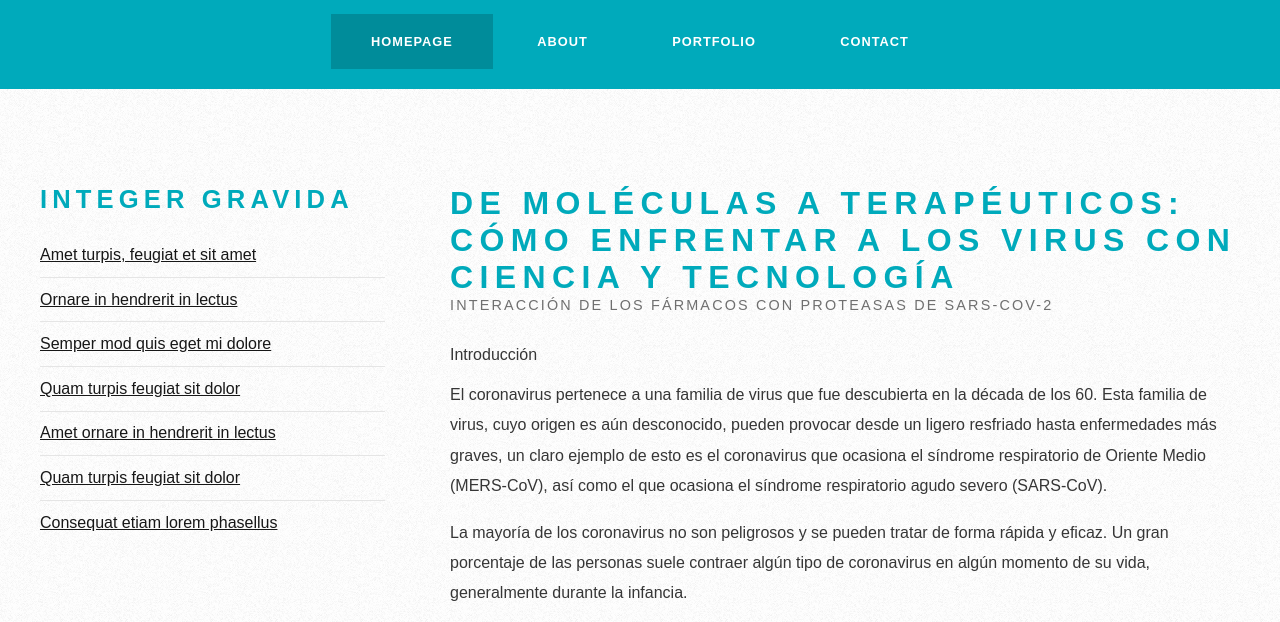
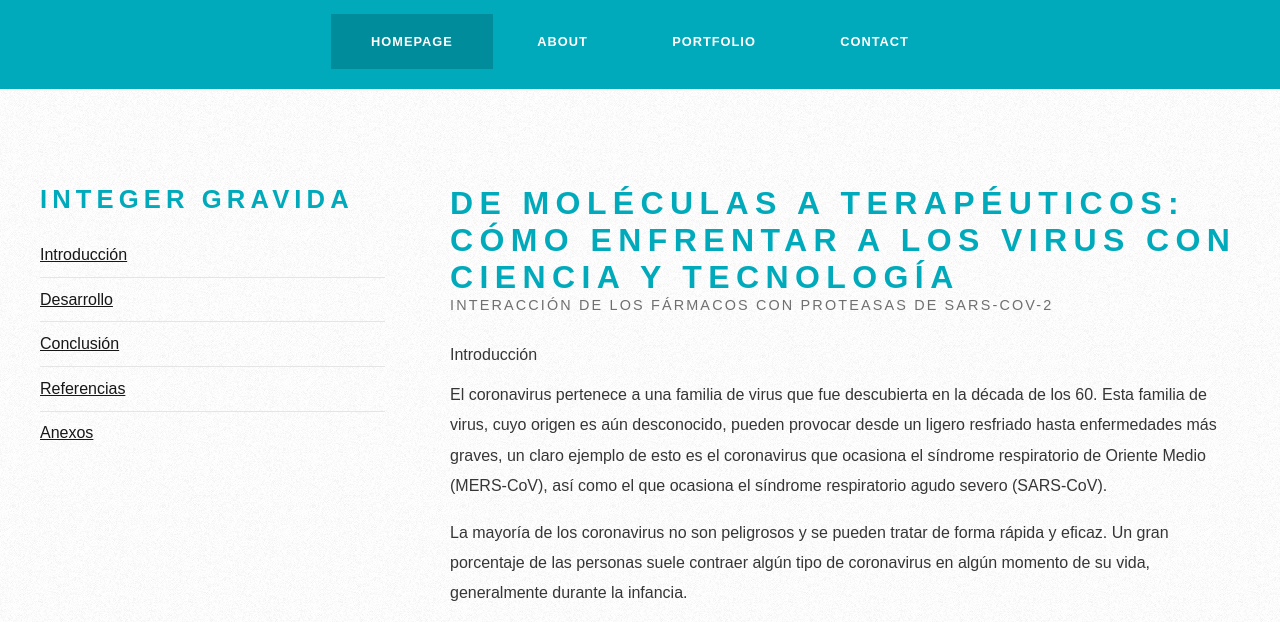
Before and after one commit to Fredie03/Challenge_CdCMx_Team18, a plain HTML site: page index.html in a window 1280 px wide. Shown: the part 175-797 px from the top of the page. Drawn offline with Linux system fonts and the light colour scheme.

Commit message:
Update index.html

```diff
--- a/index.html
+++ b/index.html
@@ -79,13 +79,11 @@ Released   : 20140221
 					<h2>Integer gravida</h2>
 				</div>
 				<ul class="style2">
-					<li><a href="#">Amet turpis, feugiat et sit amet</a></li>
-					<li><a href="#">Ornare in hendrerit in lectus</a></li>
-					<li><a href="#">Semper mod quis eget mi dolore</a></li>
-					<li><a href="#">Quam turpis feugiat sit dolor</a></li>
-					<li><a href="#">Amet ornare in hendrerit in lectus</a></li>
-					<li><a href="#">Quam turpis feugiat sit dolor</a></li>
-					<li><a href="#">Consequat etiam lorem phasellus</a></li>
+					<li><a href="#">Introducción</a></li>
+					<li><a href="#">Desarrollo</a></li>
+					<li><a href="#">Conclusión</a></li>
+					<li><a href="#">Referencias</a></li>
+					<li><a href="#">Anexos</a></li>
 				</ul>
 			</div>
 		</div>
```
